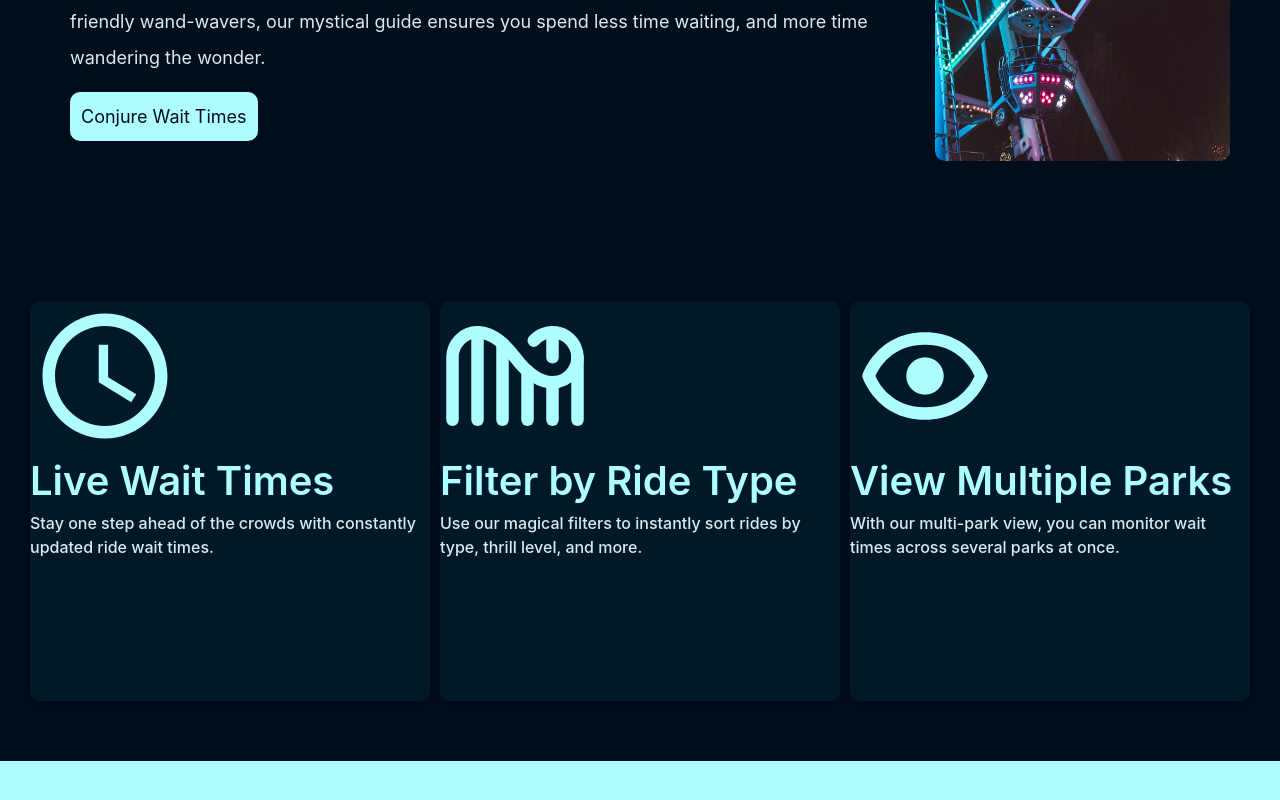
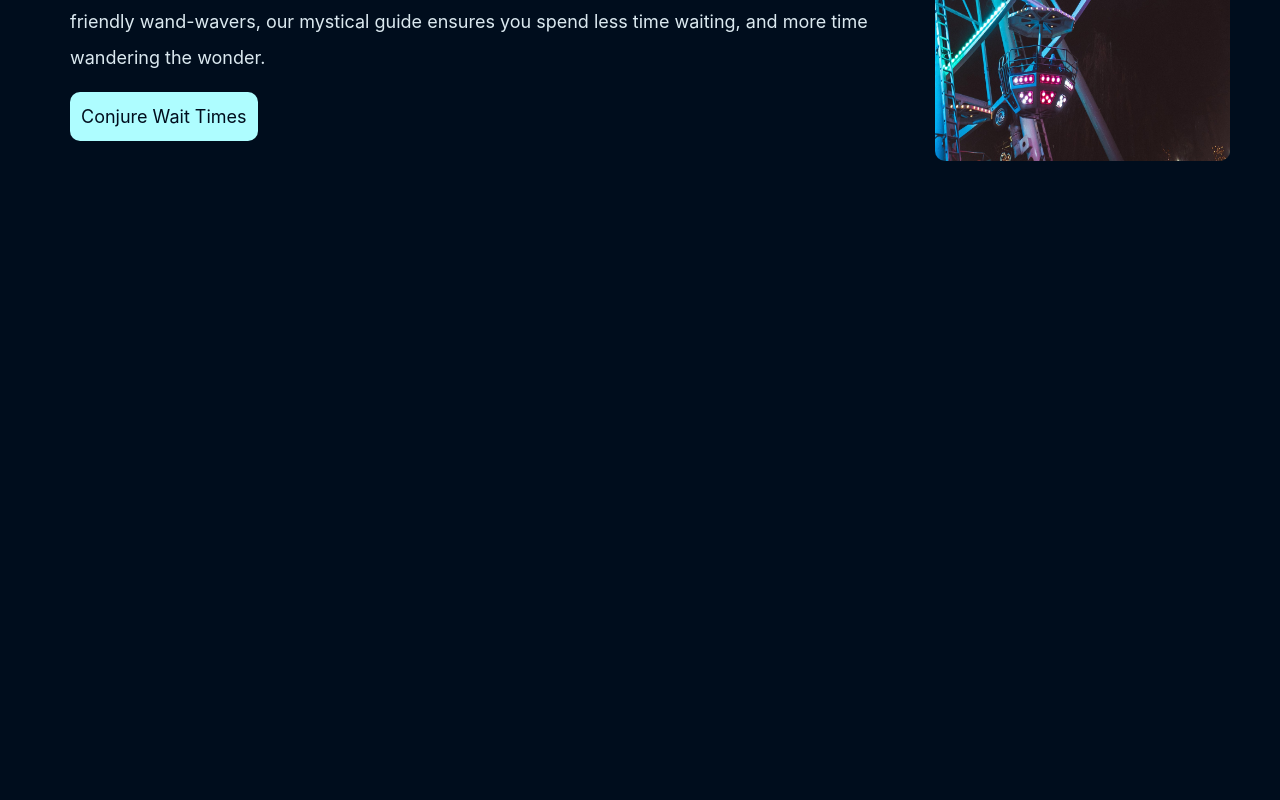
Before and after one commit to jmpollock56/wait-time-wizard-official, a React (Vite) app in the folder client/: page / in a window 1280 px wide. Shown: the part 506-1306 px from the top of the page. After the commit the page ends 800 px from the top, so only its background shows below. Built offline with nearby package versions, Linux system fonts and the light colour scheme; no server answers.

Commit message:
new Landing page

```diff
--- a/client/src/pages/Home.jsx
+++ b/client/src/pages/Home.jsx
@@ -4,8 +4,8 @@ export default function Home(){
     return (
         <>
             <InformationSection />
-            <LandingContent />
-            <div className="full-width"></div>
+
+
         </>
 
     )
--- a/client/src/style/InformationSection.css
+++ b/client/src/style/InformationSection.css
@@ -52,7 +52,7 @@
   background-color: var(--bg);
   color: var(--text);
   border: 1px solid var(--text);
-  transform: translateY(-4px);
+  transform: scale(105%);
 }
 
 .mobile{
--- a/client/src/style/LandingContent.css
+++ b/client/src/style/LandingContent.css
@@ -1,4 +1,4 @@
-.content-sec{
+w.content-sec{
     width: 100%;
     padding: 20px;
     margin-top: 70px;
```
